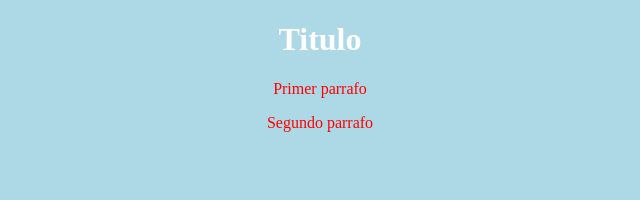
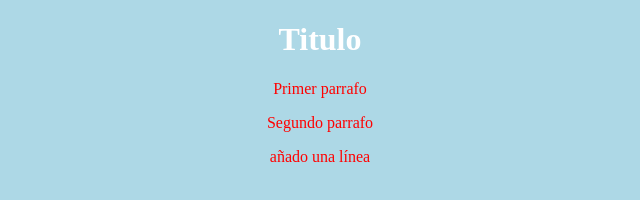
Before and after one commit to n-rosen/web_daw5, a plain HTML site: page index.html in a window 1280 px wide. Shown: the whole page, without its empty margins (320-960 px from the left). Drawn offline with Linux system fonts and the light colour scheme.

Commit message:
primer commit tarea7

```diff
--- a/index.html
+++ b/index.html
@@ -13,6 +13,7 @@
     <h1>Titulo</h1>
     <p>Primer parrafo</p>
     <p>Segundo parrafo</p>
+    <p>añado una línea</p>
 </body>
 
 </html>
```
